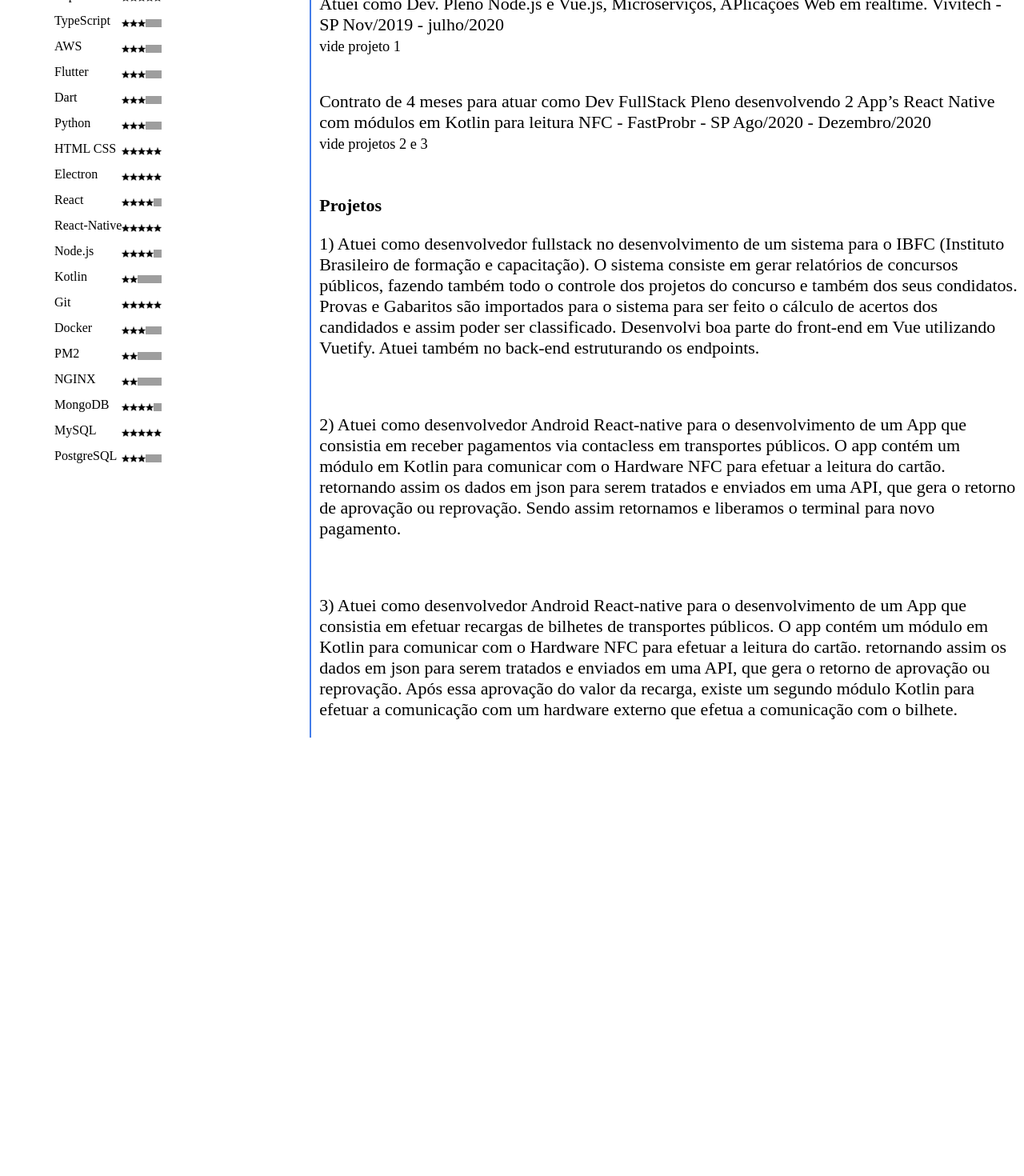
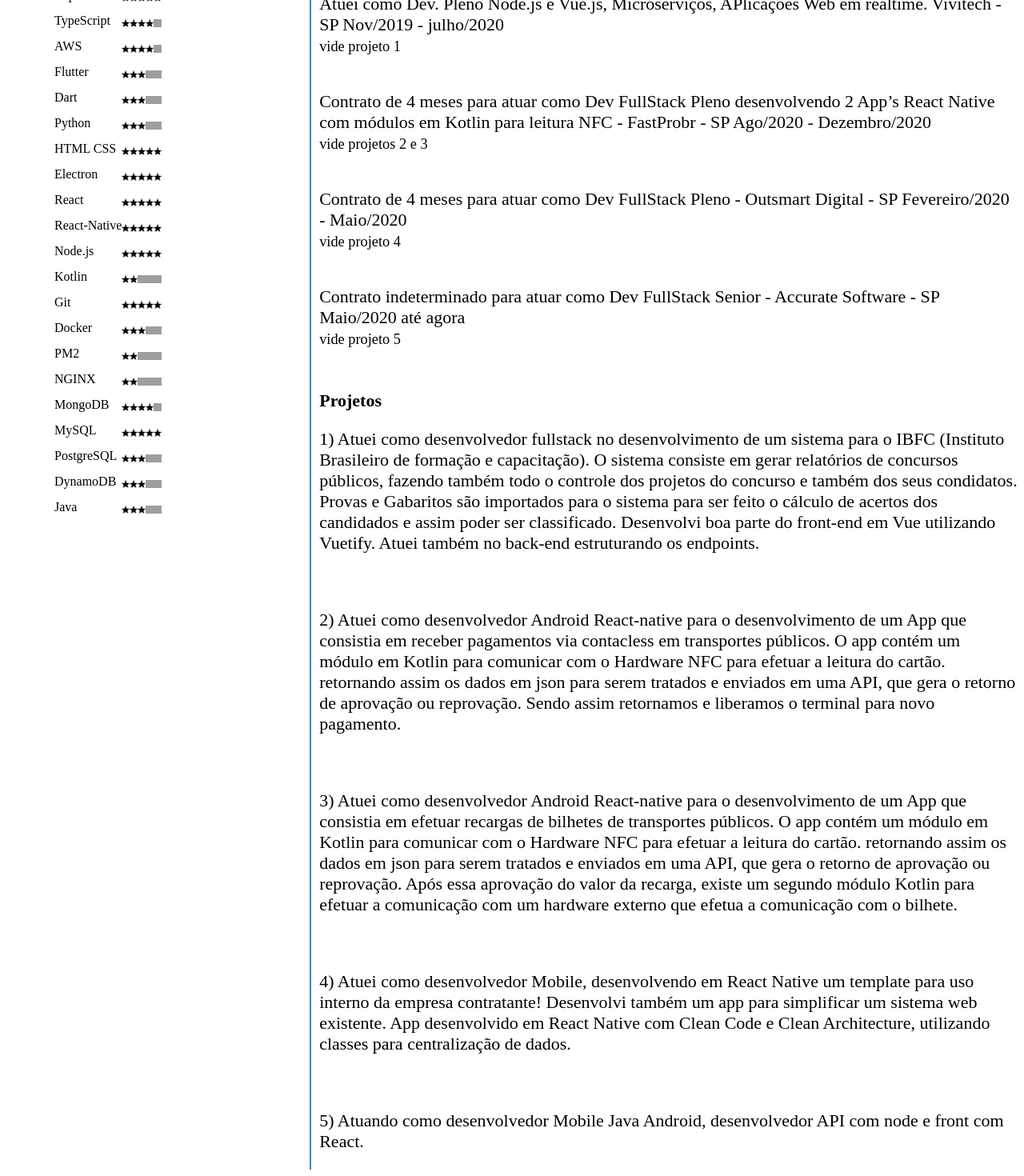
Before and after one commit to EuclidesXcode/myCurriculun, a React (Create React App) app: page / in a window 1280 px wide. Shown: the part 415-1885 px from the top of the page at 80% size. Before the commit the page ends 1345 px from the top, so only its background shows below. Built offline with nearby package versions, Linux system fonts and the light colour scheme; grey boxes are pictures that could not be loaded.

Commit message:
Update curriculum

```diff
--- a/src/components/Body.jsx
+++ b/src/components/Body.jsx
@@ -40,6 +40,16 @@ export default function() {
                     <br />
                     <small>vide projetos  2 e 3</small>
                 </p>
+                <p>
+                    Contrato de 4 meses para atuar como Dev FullStack Pleno - Outsmart Digital - SP Fevereiro/2020 - Maio/2020
+                    <br />
+                    <small>vide projeto 4</small>
+                </p>
+                <p>
+                    Contrato indeterminado para atuar como Dev FullStack Senior - Accurate Software - SP Maio/2020 até agora
+                    <br />
+                    <small>vide projeto 5</small>
+                </p>
                 <strong className='StrongExp'>Projetos</strong>
                     <p>1) Atuei como desenvolvedor fullstack no desenvolvimento de um sistema
                         para o IBFC (Instituto Brasileiro de formação e capacitação). O sistema consiste em gerar
@@ -66,6 +76,16 @@ export default function() {
                         do valor da recarga, existe um segundo módulo Kotlin para efetuar a comunicação
                         com um hardware externo que efetua a comunicação com o bilhete.
                     </p>
+                    <br />
+                    <p>4) Atuei como desenvolvedor Mobile, desenvolvendo em React Native um template
+                        para uso interno da empresa contratante!
+                            Desenvolvi também um app para simplificar um sistema web existente. App
+                        desenvolvido em React Native com Clean Code e Clean Architecture, utilizando
+                        classes para centralização de dados.
+                    </p>
+                    <br />
+                    <p>5) Atuando como desenvolvedor Mobile Java Android, desenvolvedor API com node e front com React.
+                    </p>
                 </div>
             </div>
         </div>
--- a/src/dados.js
+++ b/src/dados.js
@@ -1,20 +1,20 @@
 const skills = [
-    {id: 1, skill: 'PHP', stars: 3},
-    {id: 2, skill: 'Laravel', stars: 2},
+    {id: 1, skill: 'PHP', stars: 4},
+    {id: 2, skill: 'Laravel', stars: 3},
     {id: 3, skill: 'Angular', stars: 3},
     {id: 4, skill: 'Vue.js', stars: 5},
     {id: 5, skill: 'JavaScript', stars: 5},
     {id: 6, skill: 'Express', stars: 5},
-    {id: 7, skill: 'TypeScript', stars: 3},
-    {id: 10, skill: 'AWS', stars: 3},
+    {id: 7, skill: 'TypeScript', stars: 4},
+    {id: 10, skill: 'AWS', stars: 4},
     {id: 12, skill: 'Flutter', stars: 3},
     {id: 13, skill: 'Dart', stars: 3},
     {id: 14, skill: 'Python', stars: 3},
     {id: 15, skill: 'HTML CSS', stars: 5},
     {id: 16, skill: 'Electron', stars: 5},
-    {id: 17, skill: 'React', stars: 4},
+    {id: 17, skill: 'React', stars: 5},
     {id: 18, skill: 'React-Native', stars: 5},
-    {id: 19, skill: 'Node.js', stars: 4},
+    {id: 19, skill: 'Node.js', stars: 5},
     {id: 20, skill: 'Kotlin', stars: 2},
     {id: 21, skill: 'Git', stars: 5},
     {id: 22, skill: 'Docker', stars: 3},
@@ -23,6 +23,8 @@ const skills = [
     {id: 25, skill: 'MongoDB', stars: 4},
     {id: 26, skill: 'MySQL', stars: 5},
     {id: 27, skill: 'PostgreSQL', stars: 3},
+    {id: 28, skill: 'DynamoDB', stars: 3},
+    {id: 29, skill: 'Java', stars: 3},
 ]
 
 export default skills;
```
Also changed, not shown: 1 other file (tests, documents, lock files or other folders).
